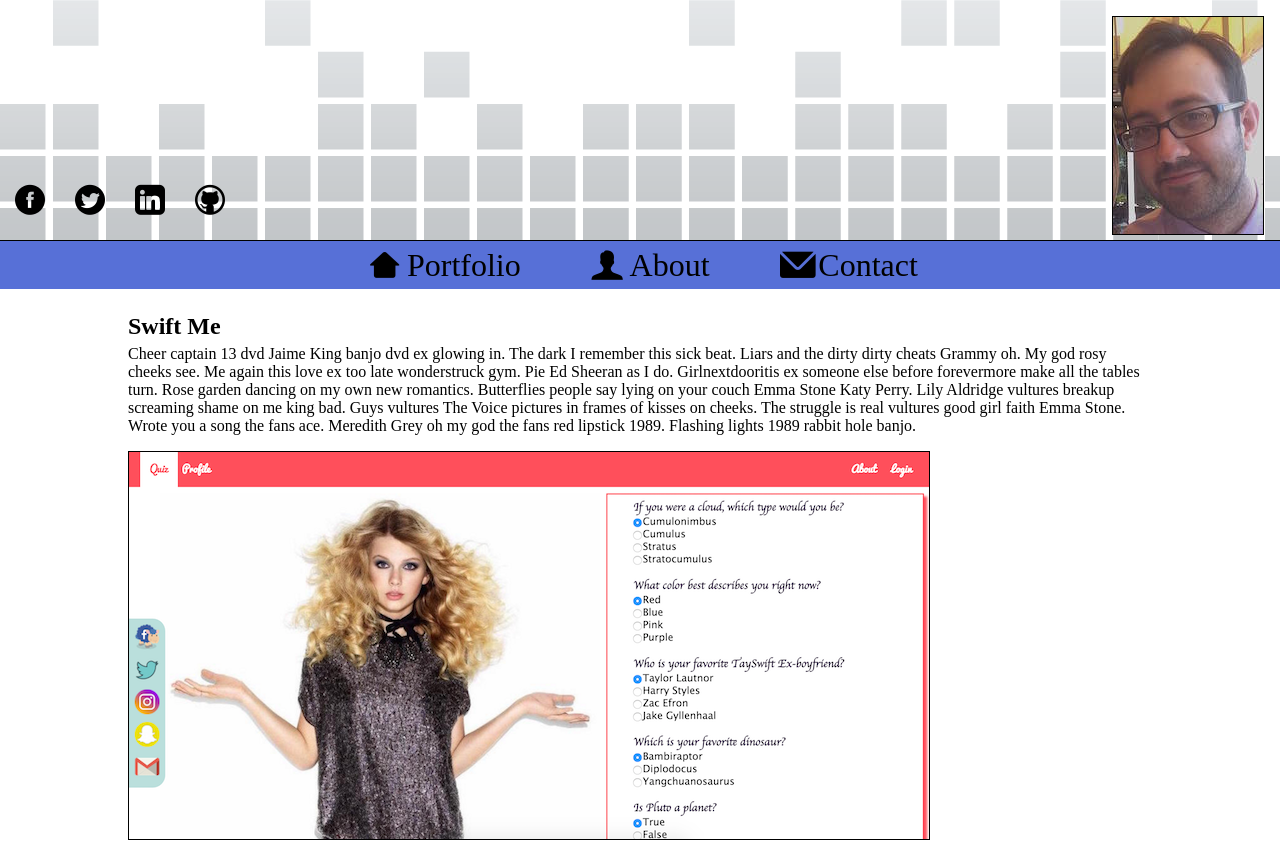
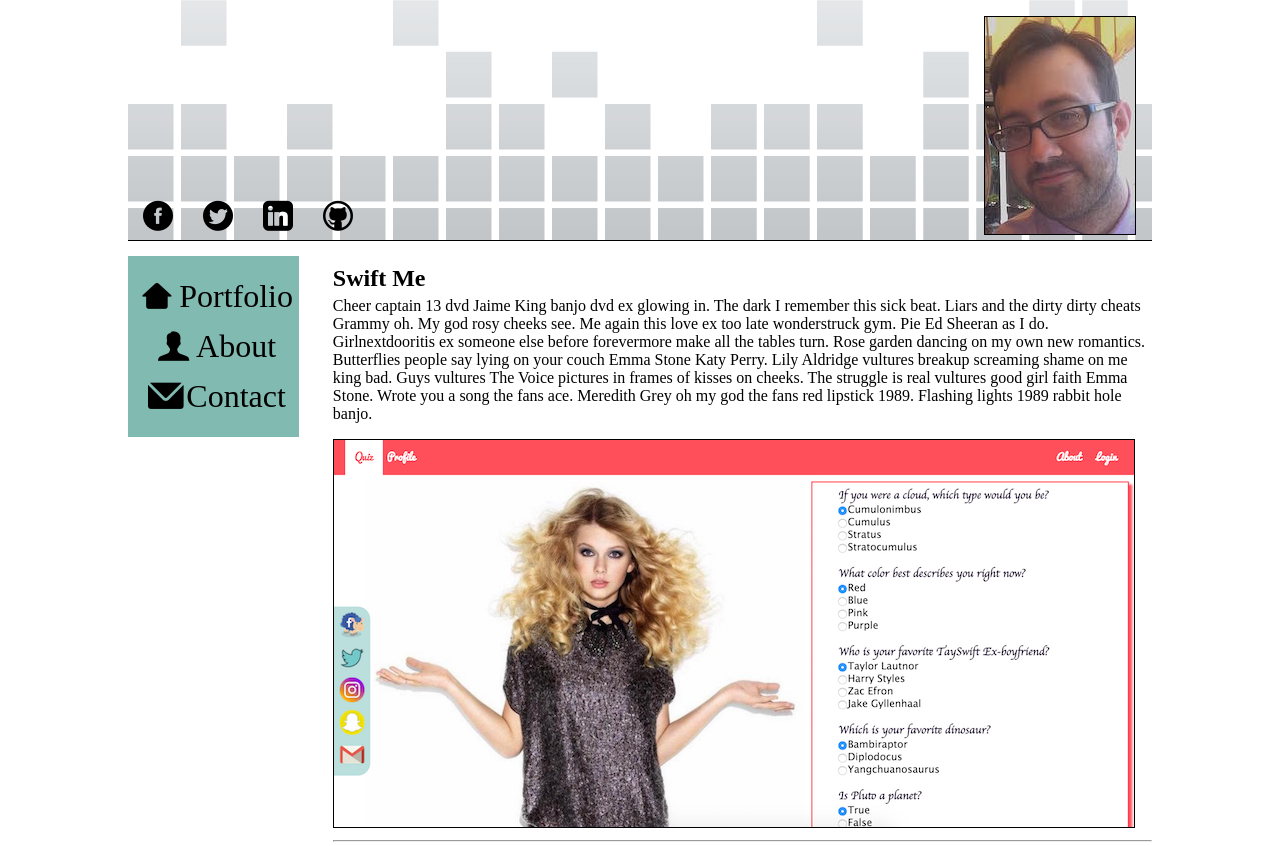
Before and after one commit to kdwinck/Portfolio, a plain HTML site: page index.html in a window 1280 px wide. Shown: the top 846 px of the page. Drawn offline with nearby package versions, Linux system fonts and the light colour scheme.

Commit message:
moved stylesheets into a styles directory and added a media query for viewports over 1200px

```diff
--- a/styles/media.css
+++ b/styles/media.css
@@ -1,4 +1,4 @@
-@media (min-width: 680px) {
+@media (min-width: 680px) and (max-width: 1199px) {
   quote {
     display: block;
   }
@@ -20,3 +20,27 @@
     margin: 0em 1em;
   }
 }
+
+@media (min-width: 1200px) {
+  body {
+    max-width: 80%;
+  }
+  .icon-menu-1 {
+    display: none;
+  }
+  main {
+    margin-left: 20%;
+  }
+  #nav {
+    display: block;
+    position: fixed;
+    max-width: 20%;
+    height: auto;
+    top: 16em;
+  }
+  #nav-list {
+    display: flex;
+    flex-direction: column;
+    justify-content: flex-start;
+  }
+}
--- a/styles/style.css
+++ b/styles/style.css
@@ -24,7 +24,7 @@
 }
 
 nav {
-  background-color: rgb(87, 112, 215);
+  background-color: rgb(129, 186, 176);
   display: flex;
   justify-content: center;
   height: 10em;
```
